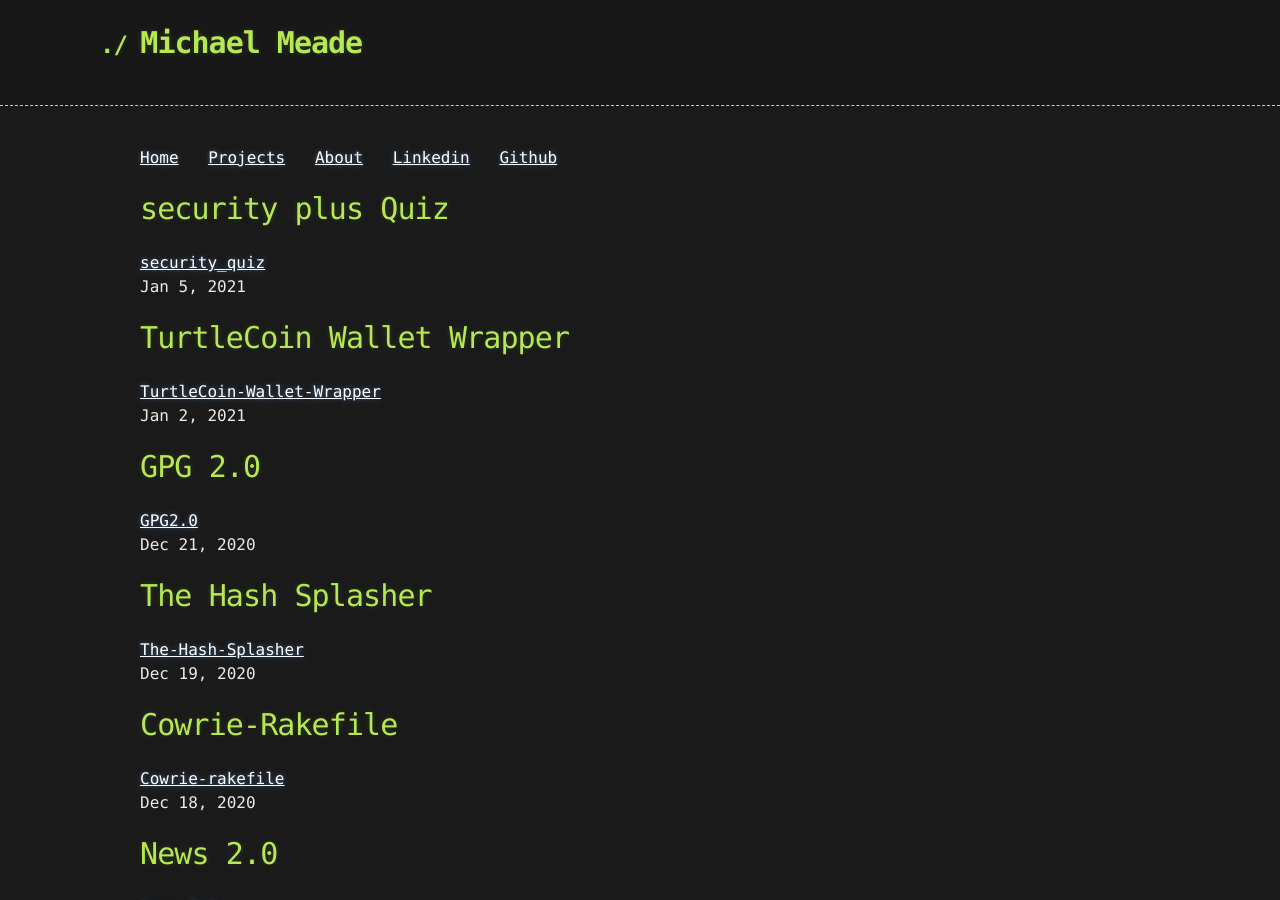
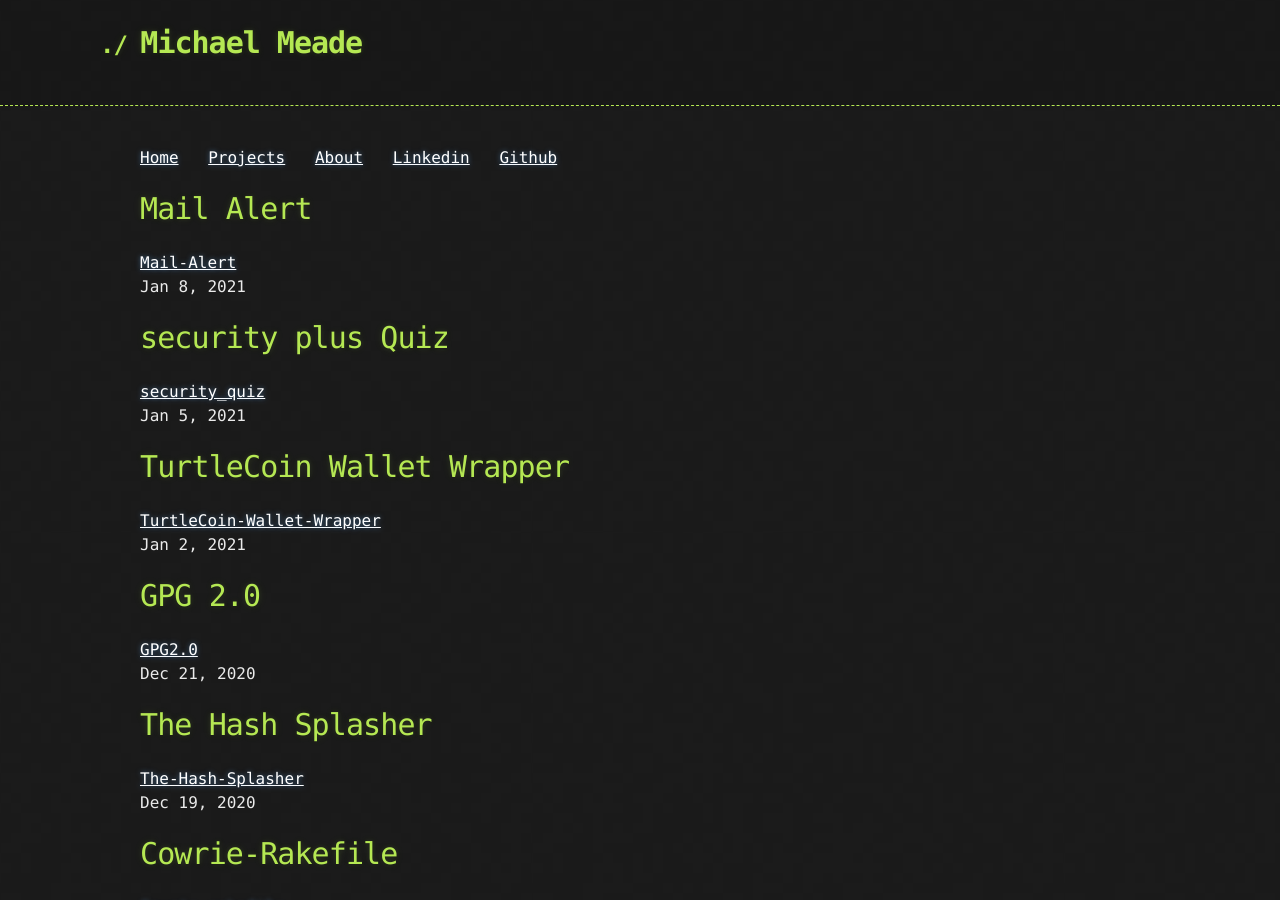
Before and after one commit to Michael-Meade/MinerFind, a Jekyll site: the page built from Projects.md, in a window 1280 px wide and 900 px high. Built offline with Jekyll 4.4.1, drawn with Linux system fonts in a browser that asks for light colours; our own code applies the rules of GitHub Pages for plain Markdown files; the repository's description, which GitHub fills in, is left out.

Commit message:
Update Projects.md

```diff
--- a/Projects.md
+++ b/Projects.md
@@ -1,3 +1,7 @@
+# Mail Alert
+[Mail-Alert](./DiscordMailAlerts.md)<br>
+Jan 8, 2021
+
 # security plus Quiz
 [security_quiz](./Projects/Nmap-Quiz.md)<br>
 Jan 5, 2021
```
